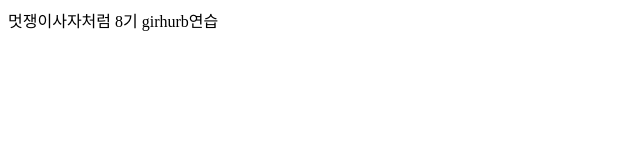
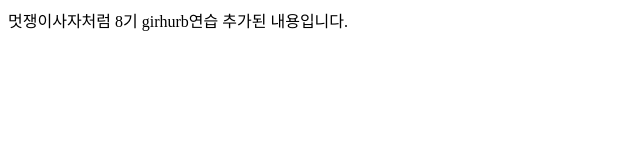
Before and after one commit to phaesol/likelionn_githurb_practice, a plain HTML site: page index.html in a window 1280 px wide. Shown: the whole page, without its empty margins (0-640 px from the left). Drawn offline with Linux system fonts and the light colour scheme.

Commit message:
두 번째 커밋

```diff
--- a/index.html
+++ b/index.html
@@ -7,5 +7,6 @@
 </head>
 <body>
    멋쟁이사자처럼 8기 girhurb연습
+    추가된 내용입니다.
 </body>
 </html>
```
